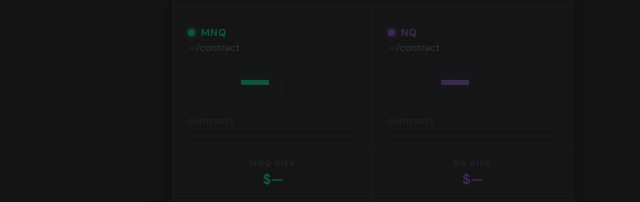
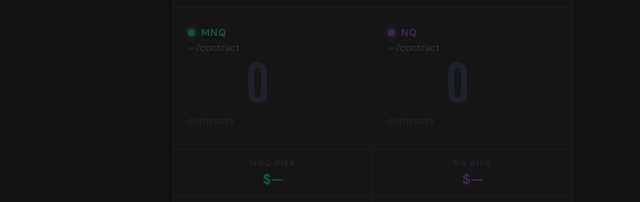
Before and after one commit to JokerGRG/PosSize, a plain HTML site: page index.html in a window 1280 px wide. Shown: the part 269-471 px from the top of the page, 267-907 px from the left. Drawn offline with Linux system fonts and the light colour scheme.

Commit message:
Add files via upload

```diff
--- a/index.html
+++ b/index.html
@@ -111,10 +111,10 @@ body::before{
 .micro .rtag{color:var(--green);}
 .full  .rtag{color:var(--blue);}
 .rper{font-size:10px;color:var(--t2);margin-bottom:4px;}
-.rnum{font-family:'Bebas Neue',sans-serif;font-size:56px;letter-spacing:-1px;line-height:1;width:80px;text-align:right;display:block;}
+.rnum{font-family:'Bebas Neue',sans-serif;font-size:56px;letter-spacing:-1px;line-height:1;width:80px;min-width:80px;text-align:right;display:block;}
 .micro .rnum{color:var(--green);text-shadow:0 0 30px rgba(16,232,160,.5);}
 .full  .rnum{color:var(--blue); text-shadow:0 0 30px rgba(155,93,229,.5);}
-.rnum.zero{color:var(--t3);text-shadow:none;}
+.rnum.zero{color:var(--t3);text-shadow:none;font-size:56px;}
 .rctrl{font-size:10px;color:var(--t3);font-weight:500;}
 .gbar{height:2px;background:var(--c2);border-radius:2px;margin-top:8px;}
 .gbar-fill{height:100%;border-radius:2px;width:0%;transition:width .3s cubic-bezier(.4,0,.2,1);}
@@ -321,7 +321,10 @@ function calc(){
   document.getElementById('sPt').textContent='$'+a.mPt+'/$'+a.fPt;
   if(!risk||!sl||sl<=0||risk<=0){
     rc.classList.add('empty');
-    ['mVal','fVal'].forEach(id=>document.getElementById(id).textContent='—');
+    document.getElementById('mVal').textContent='0';
+    document.getElementById('fVal').textContent='0';
+    document.getElementById('mVal').className='rnum zero';
+    document.getElementById('fVal').className='rnum zero';
     document.getElementById('mPer').textContent='—/contract';
     document.getElementById('fPer').textContent='—/contract';
     document.getElementById('sRiskMicro').textContent='$—';
@@ -337,7 +340,7 @@ function calc(){
   rc.classList.remove('empty');
   const mEl=document.getElementById('mVal'),fEl=document.getElementById('fVal');
   mEl.textContent=mC; mEl.className='rnum'+(mC===0?' zero':'');
-  fEl.textContent=fC; fEl.className='rnum'+(fC===0?' zero':'');
+  fEl.textContent=fC; fEl.className='rnum'+(fC===0?' zero':'')
   document.getElementById('mPer').textContent=mC>0?fmt(mR)+'/ct':'too small';
   document.getElementById('fPer').textContent=fC>0?fmt(fR)+'/ct':'too small';
   document.getElementById('sRiskMicro').textContent=mC>0?fmt(mA):'$0';
```
